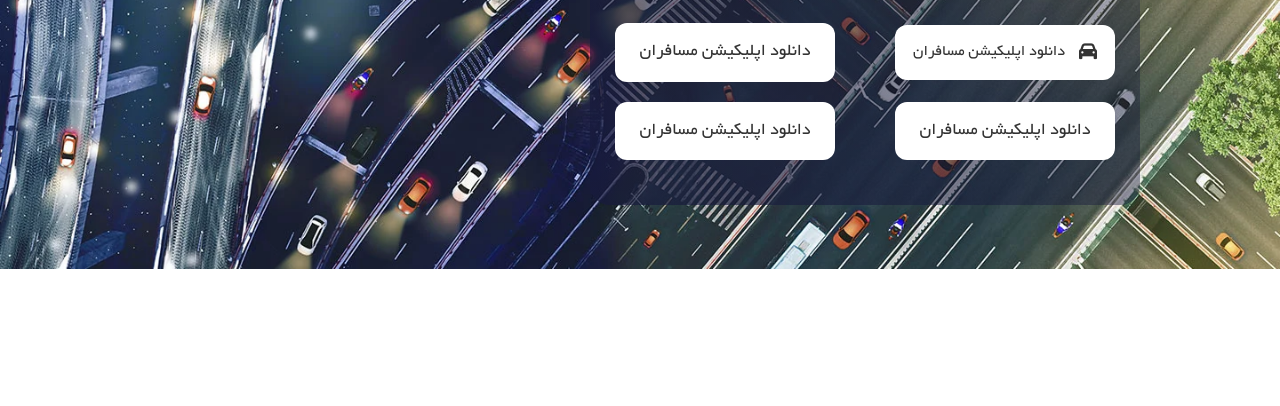
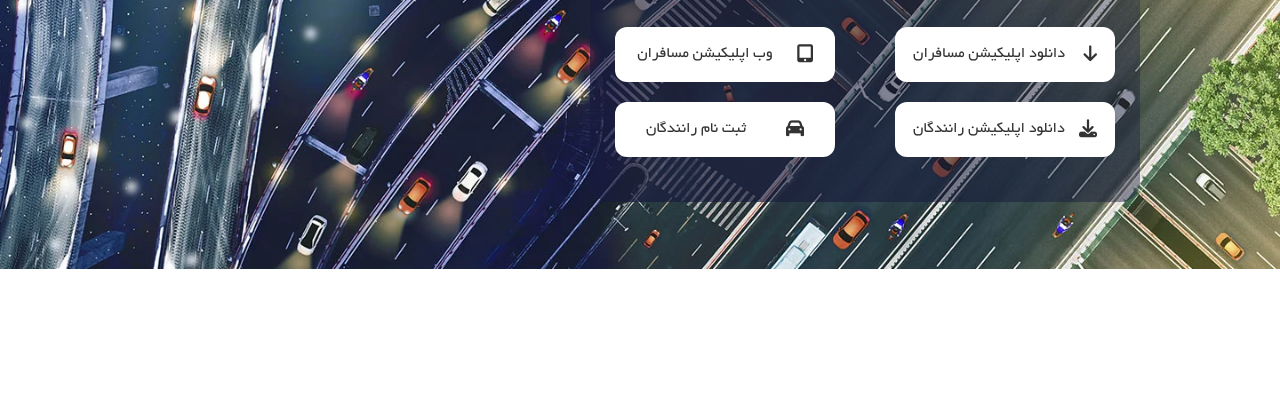
Before and after one commit to HesamMarshal/tapsiDemo, a plain HTML site: page index.html in a window 1280 px wide. Shown: the part 246-652 px from the top of the page. Drawn offline with nearby package versions, Linux system fonts and the light colour scheme; files whose address does not match are found by name.

Commit message:
add icon to hero section

```diff
--- a/css/styles.css
+++ b/css/styles.css
@@ -245,11 +245,11 @@ h2 {
 }
 
 .plan--popular:hover {
-    transform: scale(1.15);
+    /* transform: scale(1.15); */
 }
 
 .plan:hover {
-    scale: 1.05;
+    /* scale: 1.05; */
 }
 
 @media screen and (min-width:1024px) {
--- a/index.html
+++ b/index.html
@@ -63,15 +63,35 @@
                 <div class="intro-wrapper">
                     <div class="intro-btn__passenger">
                         <span class="icon">
-                            <i class="fas fa-car"></i>
+                            <i class="fa-solid fa-arrow-down"></i>
                         </span>
                         <p>
                             دانلود اپلیکیشن مسافران
                         </p>
                     </div>
-                    <div class="intro-btn__passenger">دانلود اپلیکیشن مسافران</div>
-                    <div class="intro-btn__passenger">دانلود اپلیکیشن مسافران</div>
-                    <div class="intro-btn__passenger">دانلود اپلیکیشن مسافران</div>
+                    <div class="intro-btn__passenger">
+                        <span class="icon">
+                            <i class="fa-solid fa-tablet-screen-button"></i>
+                        </span>
+                        <p>
+                            وب اپلیکیشن مسافران
+                        </p>
+
+                    </div>
+                    <div class="intro-btn__passenger">
+                        <span class="icon">
+                            <i class="fa-solid fa-download"></i>
+                        </span>
+                        <p>
+                            دانلود اپلیکیشن رانندگان </p>
+                    </div>
+                    <div class="intro-btn__passenger">
+                        <span class="icon">
+                            <i class="fas fa-car"></i>
+                        </span>
+                        <p>
+                            ثبت نام رانندگان</p>
+                    </div>
                 </div>
             </div>
         </div>
@@ -295,7 +315,6 @@
                         <li class="list__item">کم سر و صدا</li>
                         <li class="list__item">زمان محدود</li>
                         <li class="list__item">سرویس روزانه</li>
-
                     </ul>
                     <button class="btn btn--primary btn--block">ثبت سفارش</button>
                 </div>
```
